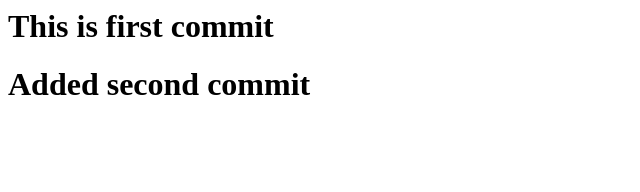
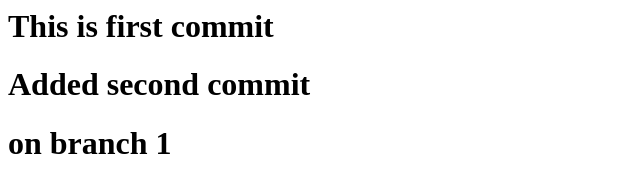
Before and after one commit to Vadakan/jenkrepo, a plain HTML site: page index.Html in a window 1280 px wide. Shown: the whole page, without its empty margins (0-640 px from the left). Drawn offline with Linux system fonts and the light colour scheme.

Commit message:
Branch 1 commit

```diff
--- a/index.Html
+++ b/index.Html
@@ -6,7 +6,7 @@
 <body>
 <h1> This is first commit</h1>
 <h1> Added second commit</h1>
-
+<h1> on branch 1</h1>
 </body>
 
 </html>
```
